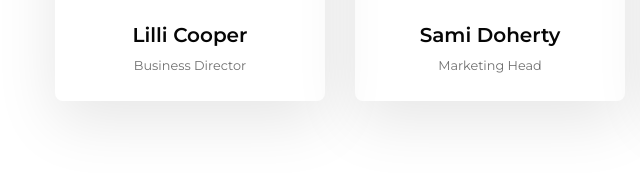
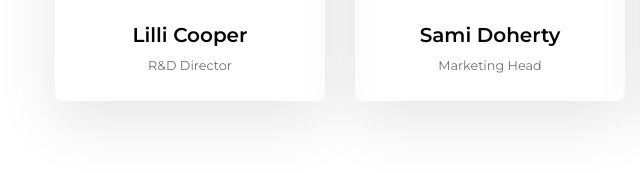
Before and after one commit to GreenfieldsConsult/GreenfieldsConsult.github.io, a plain HTML site: page about.html in a window 1280 px wide. Shown: the part 4005-4178 px from the top of the page, 0-640 px from the left. Drawn offline with Linux system fonts and the light colour scheme.

Commit message:
Chage_Role

```diff
--- a/about.html
+++ b/about.html
@@ -555,7 +555,7 @@
                         </div>
                         <div class="team-bottom-block p-4">
                             <h5 class="member mb-1"><a href="#team">Lilli Cooper</a></h5>
-                            <small>Business Director</small>
+                            <small>R&D Director</small>
                         </div>
                     </div>
                 </div>
```
